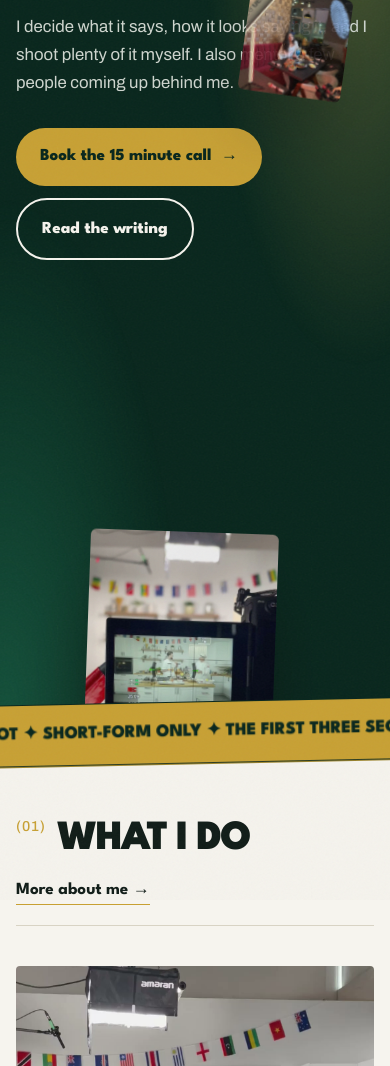
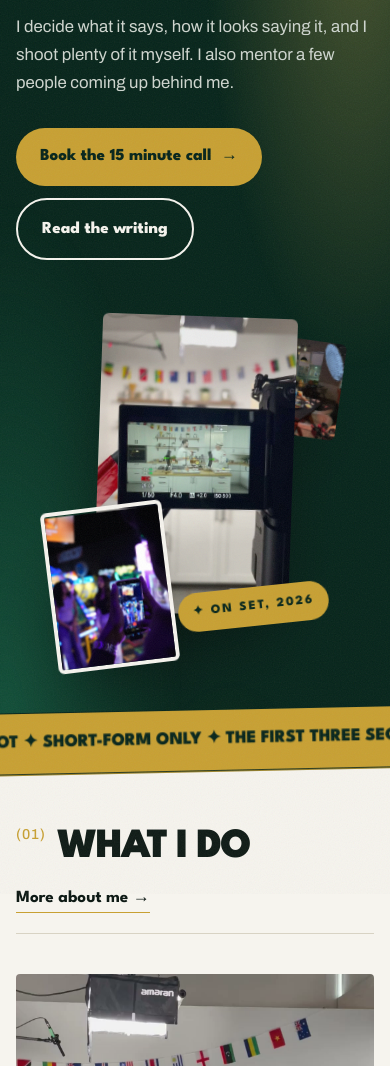
Before and after one commit to emaanvx/emaan-site, a plain HTML site: page index.html in a window 390 px wide. Shown: the part 372-1438 px from the top of the page. Drawn offline with Linux system fonts and the light colour scheme.

Commit message:
Mobile: steady hero collage, no parallax on phones, smaller reel frame
Co-Authored-By: Claude Opus 5.5 <noreply@anthropic.com>
Claude-Session: https://claude.ai/code/session_01G8BvbLuaqb6CWQziU6Gfko

```diff
--- a/motion.js
+++ b/motion.js
@@ -6,7 +6,7 @@
     var onScroll=function(){bar.classList.toggle('scrolled',scrollY>24)};
     onScroll();addEventListener('scroll',onScroll,{passive:true});
   }
-  if(reduce)return;
+  if(reduce||innerWidth<900)return;
   var items=[].slice.call(document.querySelectorAll('[data-speed]'));
   if(!items.length)return;
   var ticking=false;
--- a/styles.css
+++ b/styles.css
@@ -374,3 +374,15 @@ html,body{overflow-x:clip}
 @media (min-width:900px){.hx-grid{grid-template-columns:minmax(0,1.25fr) minmax(0,.75fr)}}
 @media (max-width:600px){.hx-title{font-size:clamp(2.4rem,11.5vw,3.4rem)}.fl-tag{right:6%}.hx-collage{height:22rem;max-width:19rem}}
 .fx-word{font-size:clamp(3rem,14.6vw,10.6rem);text-align:center}
+/* phones: calm the collage, no parallax drift over text */
+@media (max-width:899px){
+  .fl{transform:rotate(var(--rot,0deg))!important}
+  .fl-tag{transform:rotate(-6deg)!important}
+  .hx-collage{margin-top:.5rem}
+  .fl-main{left:18%;top:0;width:64%}
+  .fl-a{left:2%;bottom:0;width:40%}
+  .fl-b{right:2%;top:6%;width:32%}
+  .rx-ghost{transform:translateY(-50%)!important;font-size:11rem}
+  body::after{animation:none}
+}
+@media (max-width:899px){.reel-player{max-width:16.5rem;transform:rotate(-2deg)}}
```
